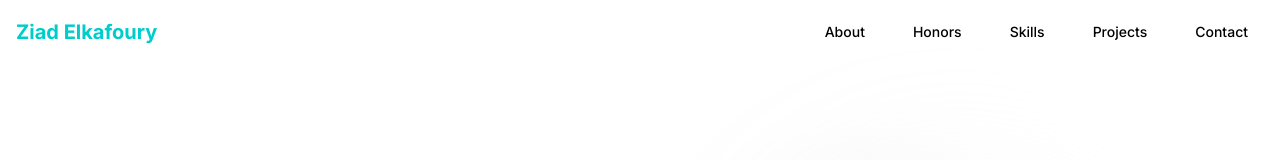
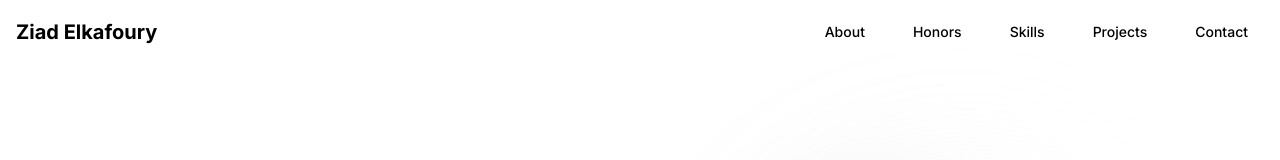
Before and after one commit to Zezo-Elkafoury/portfolio, a Next.js app: page / in a window 1280 px wide. Shown: the top 160 px of the page. Built offline with nearby package versions, Linux system fonts and the light colour scheme.

Commit message:
Update header.tsx

```diff
--- a/components/header.tsx
+++ b/components/header.tsx
@@ -33,7 +33,7 @@ export function Header() {
       <div className="container mx-auto px-4">
         <div className="flex h-16 items-center justify-between">
           <Link href="/" className="text-xl font-bold hover:opacity-80 transition-opacity"
-  style={{ color: 'hsl(180, 100%, 40%)' }}>
+  style={{ color: 'hsl(0, 0%, 0%)' }}>
             Ziad Elkafoury
           </Link>
           <nav className="hidden md:flex space-x-4">
```
